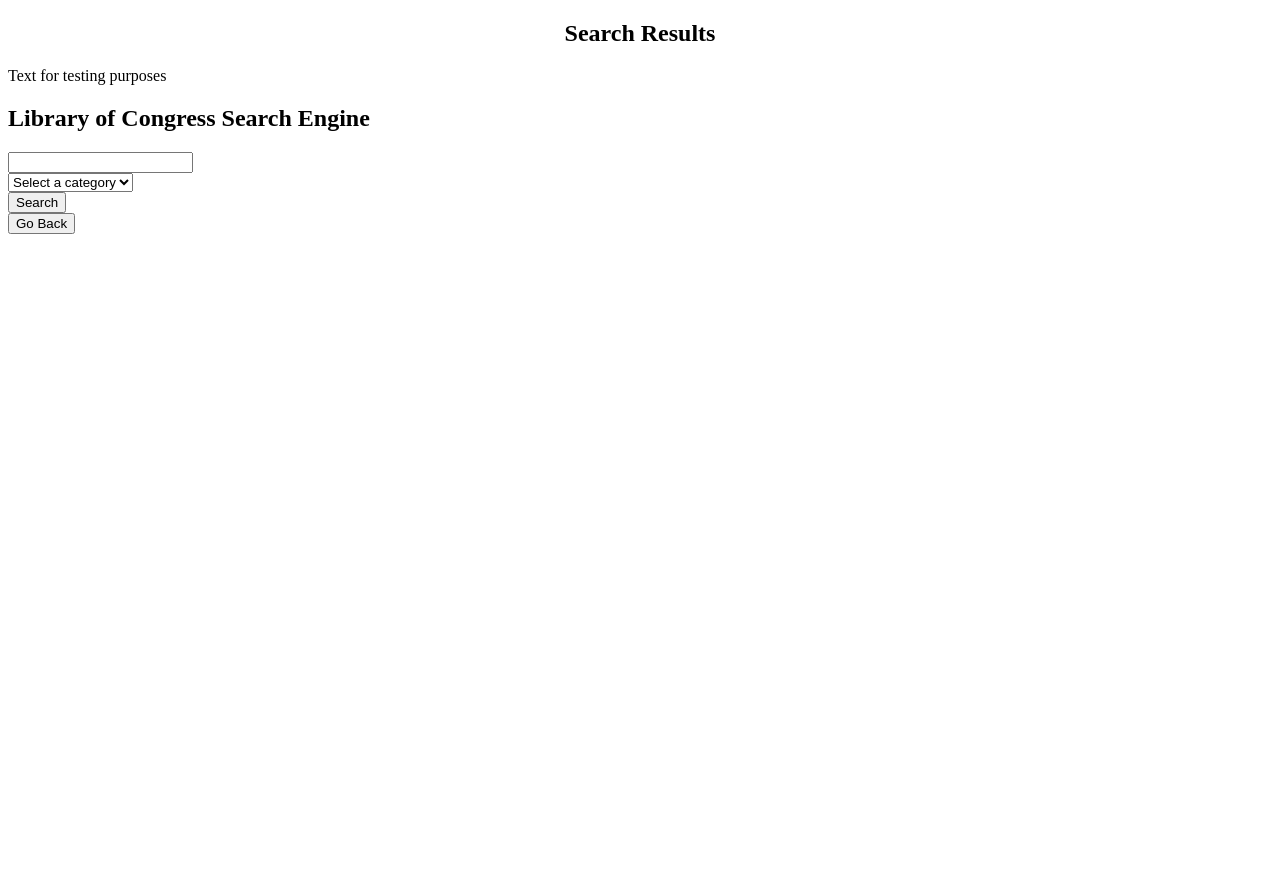
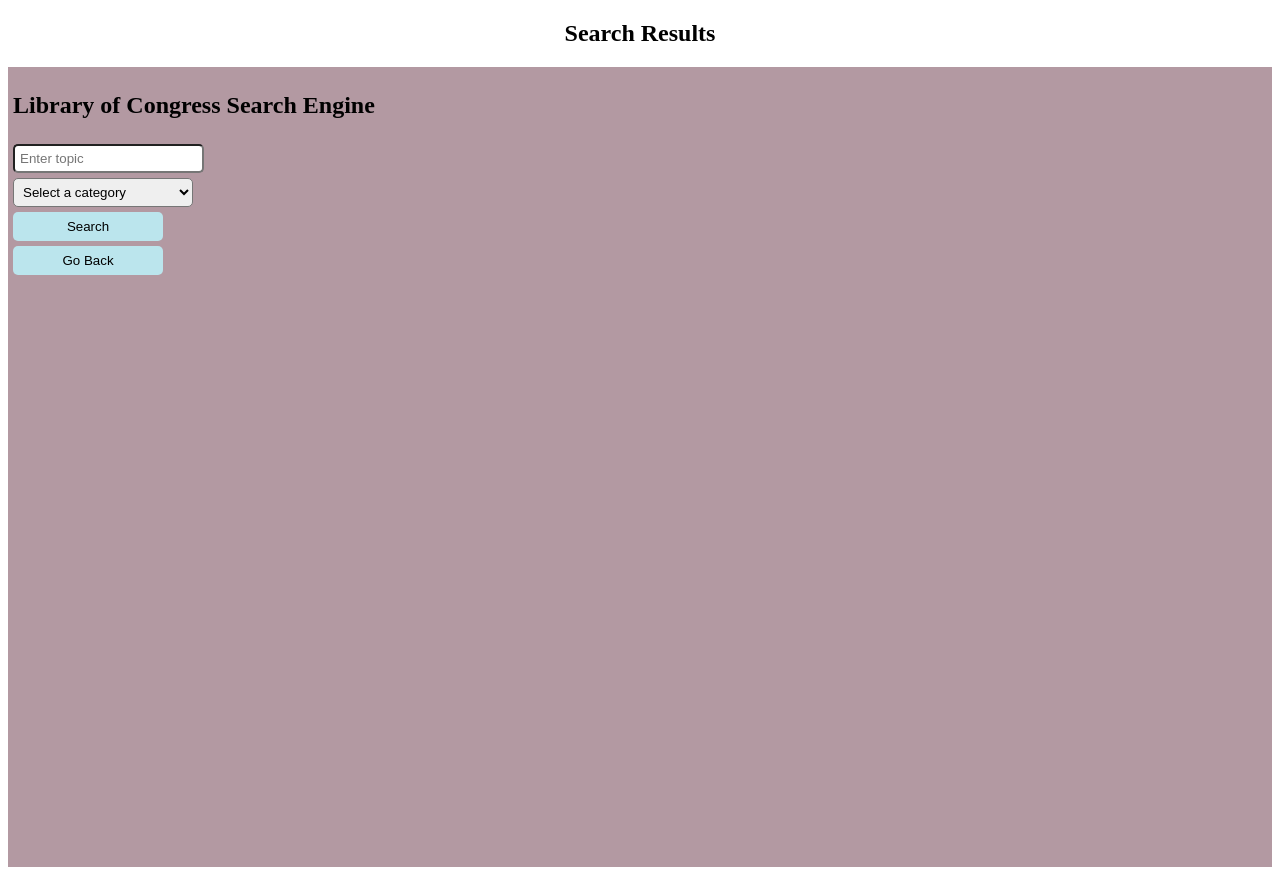
Before and after one commit to claricetran/library-of-congress-search, a plain HTML site: page searchresults.html in a window 1280 px wide. Before the commit the page ends 800 px from the top, so only its background shows below. Drawn offline with Linux system fonts and the light colour scheme.

Commit message:
added css to searchresults and create new branch

```diff
--- a/assets/css/style.css
+++ b/assets/css/style.css
@@ -1,3 +1,41 @@
 header {
     text-align: center;
 }
+
+main {
+    display: flex;
+    flex-direction: row-reverse;
+    width: 100%;
+    height: 100vh;
+    background-color: #b399a2;
+}
+
+aside {
+    width: 30%;
+    margin: 5px;
+}
+
+#searchResults{
+    margin: 5px;
+    width: 70%;
+    height: 100%;
+}
+
+#queryInput, #categoryInput {
+    padding: 5px;
+    margin-top: 5px;
+    border-radius: 5px;
+}
+
+#categoryInput {
+    width: 180px;
+}
+
+#searchBtn, #backBtn {
+    padding: 5px;
+    margin-top: 5px;
+    width: 150px;
+    border-radius: 5px;
+    background-color: #bbe5ed;
+    border-color: transparent;
+}
--- a/searchresults.html
+++ b/searchresults.html
@@ -11,29 +11,30 @@
     <header>
         <h2>Search Results</h2>
     </header>
-    <section class="searchResults" id="searchResults">
-        <p>Text for testing purposes</p>
+    <main>
+    <section id="searchResults">
     </section>
-    <aside class="searchParameters">
+    <aside>
         <h2>Library of Congress Search Engine</h2>
         <form>
-            <input type="text" id="queryInput" name="queryInput">
+            <input type="text" id="queryInput" name="queryInput" placeholder="Enter topic">
             <br>
             <select name="category" id="categoryInput">
                 <option value="" disabled selected>Select a category</option>
-                <option value="maps"></option>
-                <option value="audio"></option>
-                <option value="photos"></option>
-                <option value="manuscripts"></option>
-                <option value="newspapers"></option>
-                <option value="film-and-videos"></option>
-                <option value="notated-music"></option>
-                <option value="websites"></option>
+                <option value="maps">Maps</option>
+                <option value="audio">Audio</option>
+                <option value="photos">Photos</option>
+                <option value="manuscripts">Manuscripts</option>
+                <option value="newspapers">Newspapers</option>
+                <option value="film-and-videos">Film and Videos</option>
+                <option value="notated-music">Notated Music</option>
+                <option value="websites">Websites</option>
             </select>
         </form>
-        <button type="submit" id="searchBtn">Search</button>
+        <button type="button" id="searchBtn">Search</button>
         <br>
-        <button type="button">Go Back</button>
+        <button type="button" id="backBtn">Go Back</button>
     </aside>
+    </main>
 </body>
 </html>
```
